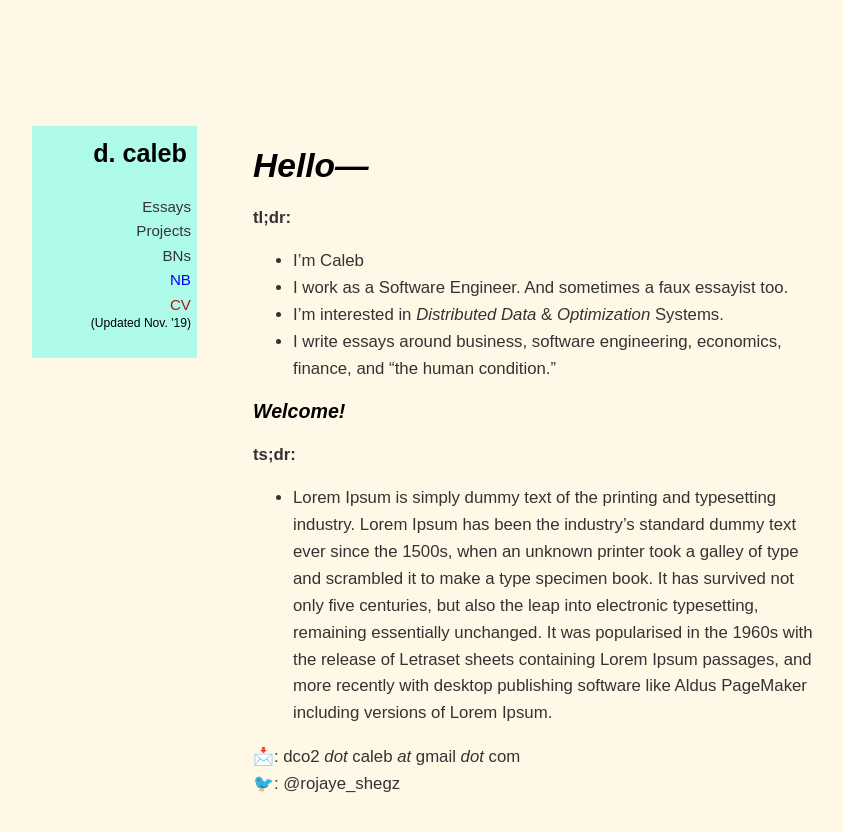
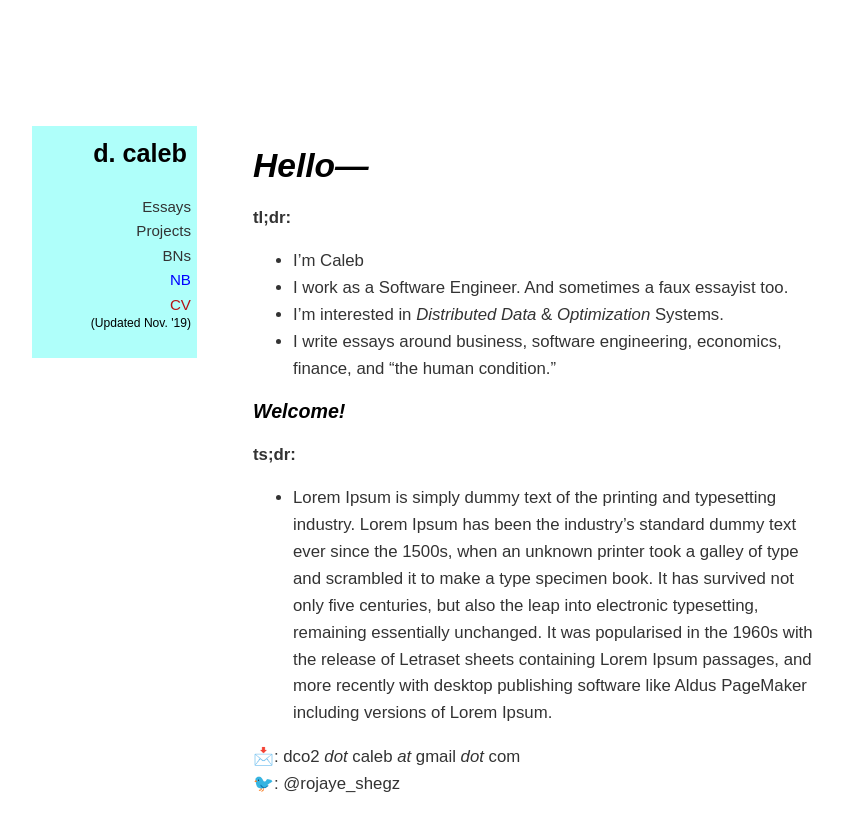
Before and after one commit to dCO2/rococo, a Jekyll site: the page built from index.md, in a window 1280 px wide. Shown: the top 832 px of the page, without its empty margins (123-966 px from the left). Built offline with Jekyll 4.4.1, drawn with Linux system fonts in a browser that asks for light colours; some web fonts are replaced.

Commit message:
Removed cosmic latte site-background

```diff
--- a/assets/css/styles.css
+++ b/assets/css/styles.css
@@ -15,7 +15,6 @@ body {
     font-family: 'LMRomanDemi10', sans-serif; */
     text-align: left;
     font-size: 14px;
-    background-color: #fff8e7;
 
 }
 
```
